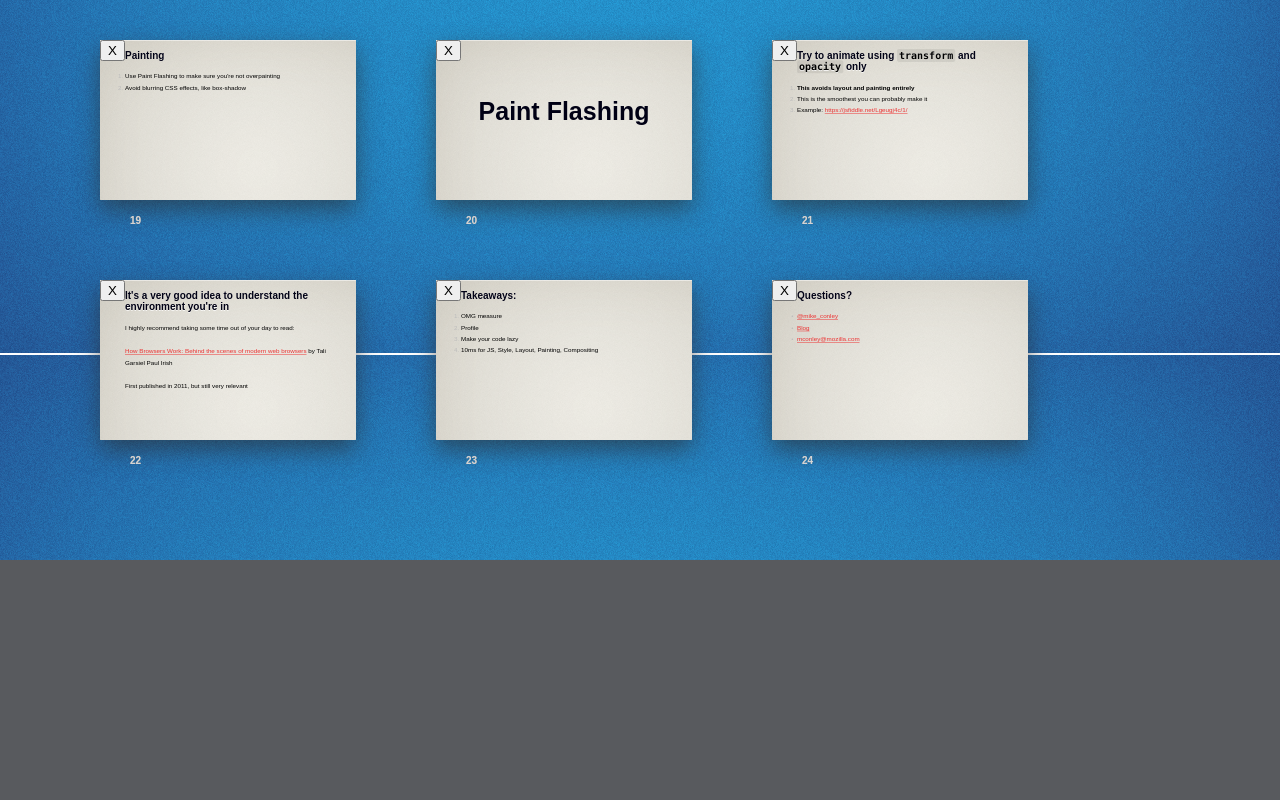
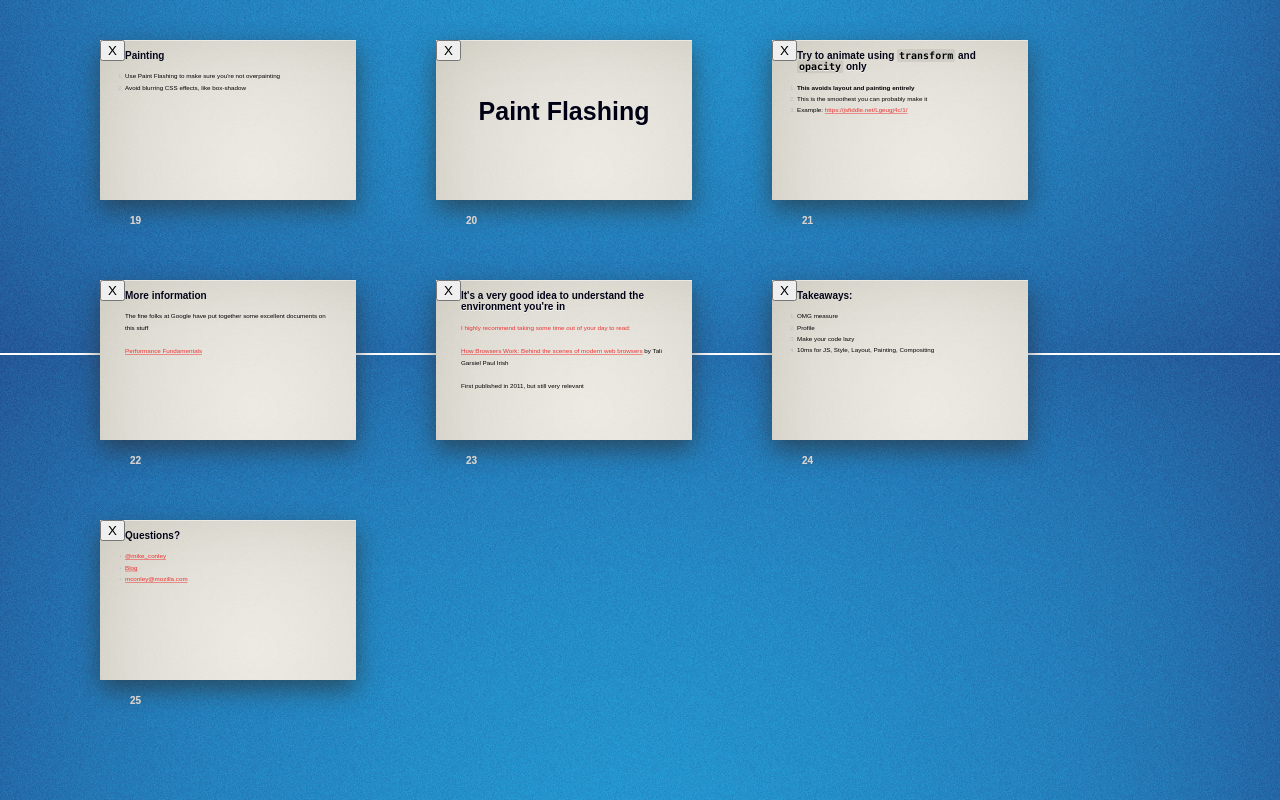
Before and after one commit to mikeconley/performance-talk-for-bitmaker, a plain HTML site: page index.html in a window 1280 px wide. Shown: the part 1695-2495 px from the top of the page. Before the commit the page ends 2255 px from the top, so only its background shows below. Drawn offline with Linux system fonts and the light colour scheme; a web font is replaced by a local one.

Commit message:
Add a link to some other documentation

```diff
--- a/index.html
+++ b/index.html
@@ -155,6 +155,12 @@
 	</div></section>
 
 	<section class="slide"><div>
+		<h2>More information</h2>
+		<p>The fine folks at Google have put together some excellent documents on this stuff</p>
+		<p><a href="https://developers.google.com/web/fundamentals/performance/?hl=en" target="_blank">Performance Fundamentals</p>
+	</div></section>
+
+	<section class="slide"><div>
 		<h2>It's a very good idea to understand the environment you're in</h2>
 		<p>I highly recommend taking some time out of your day to read:</p>
 		<p><a href="http://www.html5rocks.com/en/tutorials/internals/howbrowserswork/" target="_blank">How Browsers Work: Behind the scenes of modern web browsers</a> by Tali Garsiel Paul Irish</p>
```
